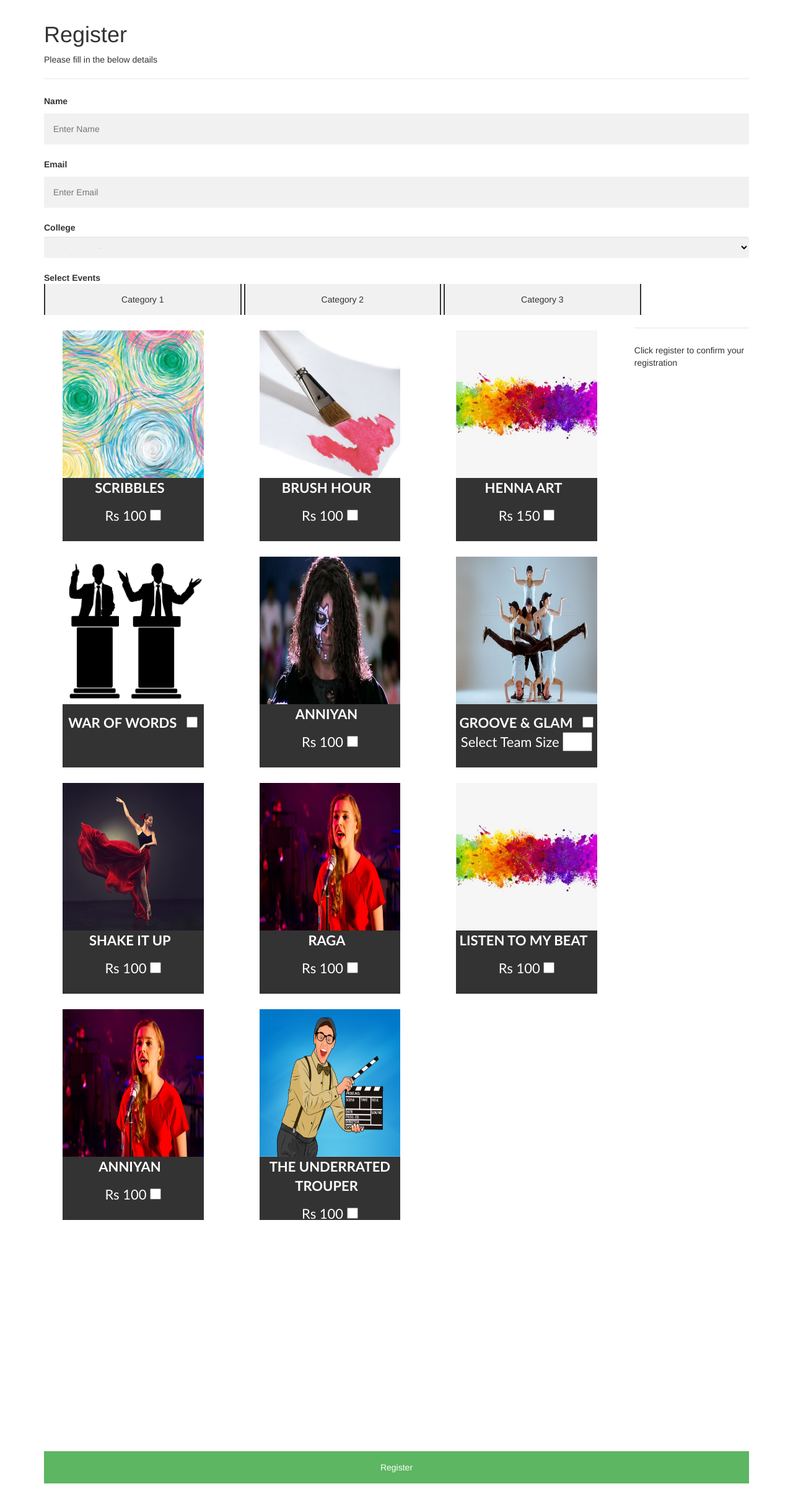
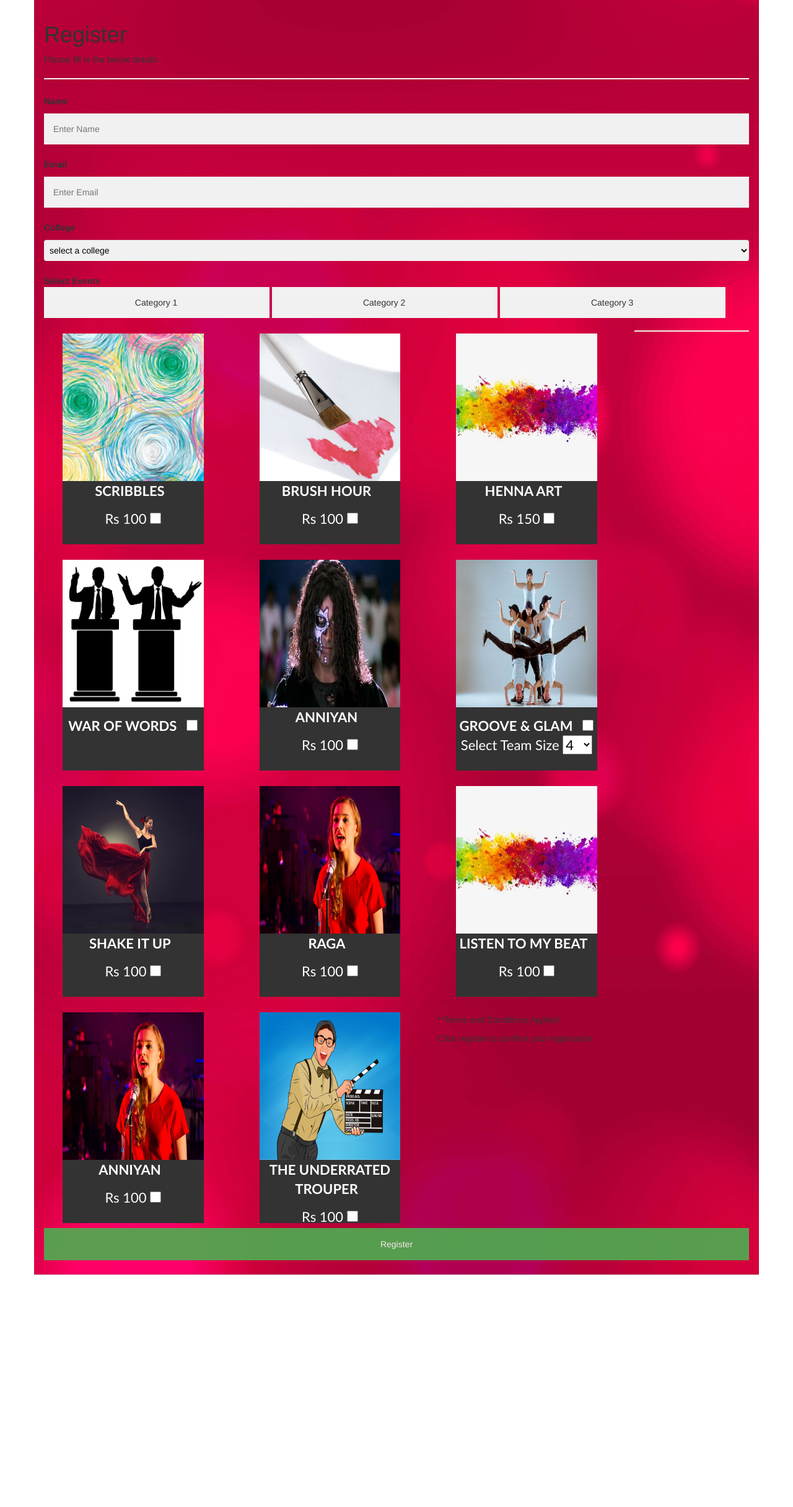
Before and after one commit to Sala-Khaliff-Jr/saral-app, a Django app: page /register in a window 1280 px wide, after a click on "Category 2". Shown: the whole page at 62% size. After the commit the page ends 2057 px from the top, so only its background shows below. Run offline with Django 3.2, Linux system fonts and the light colour scheme; some libraries are stand-ins or nearby versions.

Commit message:
running environment

```diff
--- a/register/views.py
+++ b/register/views.py
@@ -14,7 +14,6 @@ def register_view(request):
         # print(request.POST.get('college'))
         # try:
         email_id = request.POST.get('email')
-
         # try :
 
         print('Email Present',Registrations.objects.filter(email_id=email_id))
@@ -22,13 +21,13 @@ def register_view(request):
         if not Registrations.objects.filter(email_id=email_id):
             print("Not Existing")
         else:
-            print("Existing")
+            # print("Existing")
             return render(request,'index.html')
 
         student_name = request.POST.get('name')
         college_name = request.POST.get('college')
 
-        print(college_name)
+        # print(college_name)
 
 
         events = ""
@@ -73,7 +72,7 @@ def register_view(request):
             total_cost += 100
         if request.POST.get('GROOVE & GLAM') == 'on':
             events += "Groove and Glam, "
-            gndgteam_size = int(request.POST.get('gndgteamsize'))
+            # gndgteam_size = int(request.POST.get('gndgteamsize'))
             total_cost += 600
         if request.POST.get('SHAKE IT UP') == 'on':
             events += "Shake It Up, "
@@ -95,13 +94,13 @@ def register_view(request):
             events += "Pubg, "
             if request.POST.get('mobsolo') == 'on':
                 total_cost += 50
-            if request.POST.get('mobsquad'):
+            if request.POST.get('mobsquad') == 'on':
                 total_cost += 200
         if request.POST.get('Free Fire') == 'on':
             events += "Free Fire, "
             if request.POST.get('mobsolo') == 'on':
                 total_cost += 50
-            if request.POST.get('mobsquad'):
+            if request.POST.get('mobsquad') == 'on':
                 total_cost += 200
 
         if request.POST.get('NFS MW') == 'on':
@@ -114,16 +113,21 @@ def register_view(request):
                 total_cost += 100
             if request.POST.get('mobsolo') == 'pcsquad':
                 total_cost += 500
+        # if request.POST.get('CELEBRITYSHOW') == 'on':
+        #     total_cost += 100
+
         if (len(events) < 3 and total_cost < 50):
             print(events,total_cost)
             return render(request,'register.html',{'submit':'NO','EVENTSELECT':'No'})
 
-        print(events)
+
+        # print(events)
         # try:
         Registrations.objects.create(student_name=student_name,email_id=email_id,college_name=college_name,reg_id=random.randint(20000,20000),events=events,total_cost=total_cost)
         register = Registrations.objects.get(email_id=email_id)
 
-        print(Registrations.objects.filter(email_id=email_id))
+        # print(Registrations.objects.filter(email_id=email_id))
+
         Registrations.objects.filter(email_id=email_id).update(reg_id="SAARAL00"+str(register.id))
         register = Registrations.objects.get(email_id=email_id)
         request.session['student_name'] = student_name
--- a/templates/register.html
+++ b/templates/register.html
@@ -11,7 +11,7 @@ padding:0px auto;
 .wrapper{
 width:100%;
 height:fit-content;
-background-color:white;
+background-color:white #f1f1f1;
 }
 #contactid{
   list-style: none;
@@ -30,12 +30,12 @@ input:invalid{
 } */
 
 .a1{
-width:28%;
+width:32%;
 height:50px;
 border:none;
 background-color:#f1f1f1;
-border-right:2px solid #333;
-border-left:2px solid #333;
+border-right:2px solid #f1f1f1;
+/*border-left:2px solid #333;*/
 cursor:pointer;
 }
 .a1:hover{
@@ -190,6 +137,48 @@ height:18px;
 margin-top:20px;
 border:none;
 }
+.box{
+ margin-top:1100px;
+}
+.bbox{
+display:none;
+}
+@media only screen and (min-width : 300px) and (max-width: 480px) {
+.bxes{
+width:300px;
+height:270px;
+float:left;
+margin-bottom: 10px;
+margin-left: 30px;
+}
+.bbox{
+display:block;
+}
+
+#t1{
+position:relative;
+bottom:8px;
+}
+#b1 .bxes{
+width:0px;
+height:0px;
+}
+.box{
+display:none;
+}
+.bxes1{
+display : none;
+}
+.a1{
+width:85%;
+height:50px;
+border:none;
+background-color:#f1f1f1;
+border-right:2px solid #333;
+border-left:2px solid #333;
+cursor:pointer;
+}
+}
 * {
   box-sizing: border-box;
 }
@@ -197,7 +186,10 @@ border:none;
 /* Add padding to containers */
 .container {
   padding: 16px;
-  background-color: white;
+  background-color:white;
+  background-image:url(static/img/wp.jpg);
+  background-size:cover;
+  background-repeat:no-repeat;
 }
 
 /* Full-width input fields */
@@ -242,7 +234,7 @@ hr {
 
 #id_college{
     width: 100%;
-    padding: 15px;
+    padding: 5px;
     margin: 5px 0 22px 0;
     display: inline-block;
     border: none;
@@ -813,6 +805,8 @@ a{
   <option value="249">Kathir College of Engineering</option>
 
   <option value="250">KCG College of Technology</option>
+
+  <option value="700">KG College of Arts and Science</option>
 
   <option value="251">KGISL Institute Of Technology</option>
 
@@ -1562,7 +1556,7 @@ a{
 <div class="bottom"><b>GROOVE & GLAM &nbsp </b>
 <input type="checkbox" class="cb" name="GROOVE & GLAM"><br>
 Select Team Size
-<select id="teamsize" name="gndgteamsize">
+<select id="teamsize" name="gndgteamsize" style="color:black";>
 <option value="4">4</option>
 <option value="5">5</option>
 <option value="6">6</option>
@@ -1585,8 +1579,8 @@ Select Team Size
 <div class="bottom"><b>ANNIYAN &nbsp </b> <br> Rs 100 <input type="checkbox" class="cb" name="ANNIYAN"></div></div>
 <div class="bxes"><div class="top" style="background-image:url(static/img/speaker5.jpg);background-size:100% 100%;background-repeat:no-repeat;"></div>
 <div class="bottom"><b>THE UNDERRATED TROUPER &nbsp </b> <br> Rs 100 <input type="checkbox" class="cb" name="THE UNDERRATED TROUPER"></div></div>
-<div class="bxes1"></div>
-<div class="bxes1"></div>
+
+
 </div>
 
 
@@ -1609,14 +1603,25 @@ Select Team Size
   <input type="checkbox" class="cb" name="NFS MW">&nbsp&nbsp&nbsp&nbsp&nbsp
   <label for="squadpc">Squad</label>
   <input type="checkbox" id="squadpc" name="pcsquad" name="squadpc"></div></span></div>
-  <div class="bxes1"></div>
-  <div class="bxes1"></div>
+
+  <div class="bxes">
+    <div class="top" style="background-image:url(static/img/celebrity.png);background-size:100% 100%;background-repeat:no-repeat;">
+    </div>
+    <div class="bottom">
+        <span id="t1">
+        <b>&nbsp&nbsp Ticket For Celebrity</b> <br> Rs 100 <input type="checkbox" class="cb" name="TICKET FOR CELEBRITY"></div></div>
+  <!--<div class="bxes1"></div>-->
   </div>
 
 
 </div>
    <hr>
-    <p>Click register to confirm your registration</p>
+    <div class="box"><p>**Terms and Conditions Applied</p>
+    <p>Click register to confirm your registration</p></div>
+
+    <!--<div class="bbox"><p>Terms and Conditions Applied</p>-->
+    <!--<p>Click register to confirm your registration</p></div>-->
+
     <button type="submit" class="registerbtn" value="OK" >Register</button>
     <!-- onsubmit="return ValidateEmail(document.registerform.email)"  -->
   </div>
```
Also changed, not shown: other parts of templates/register.html (+28 -76 lines), templates/index.html (+2 -5 lines), db.sqlite3, static/img/celebrity.png (added), static/img/gpay.png (added), static/img/phonepe.png (added), static/img/wp.jpg (added).
